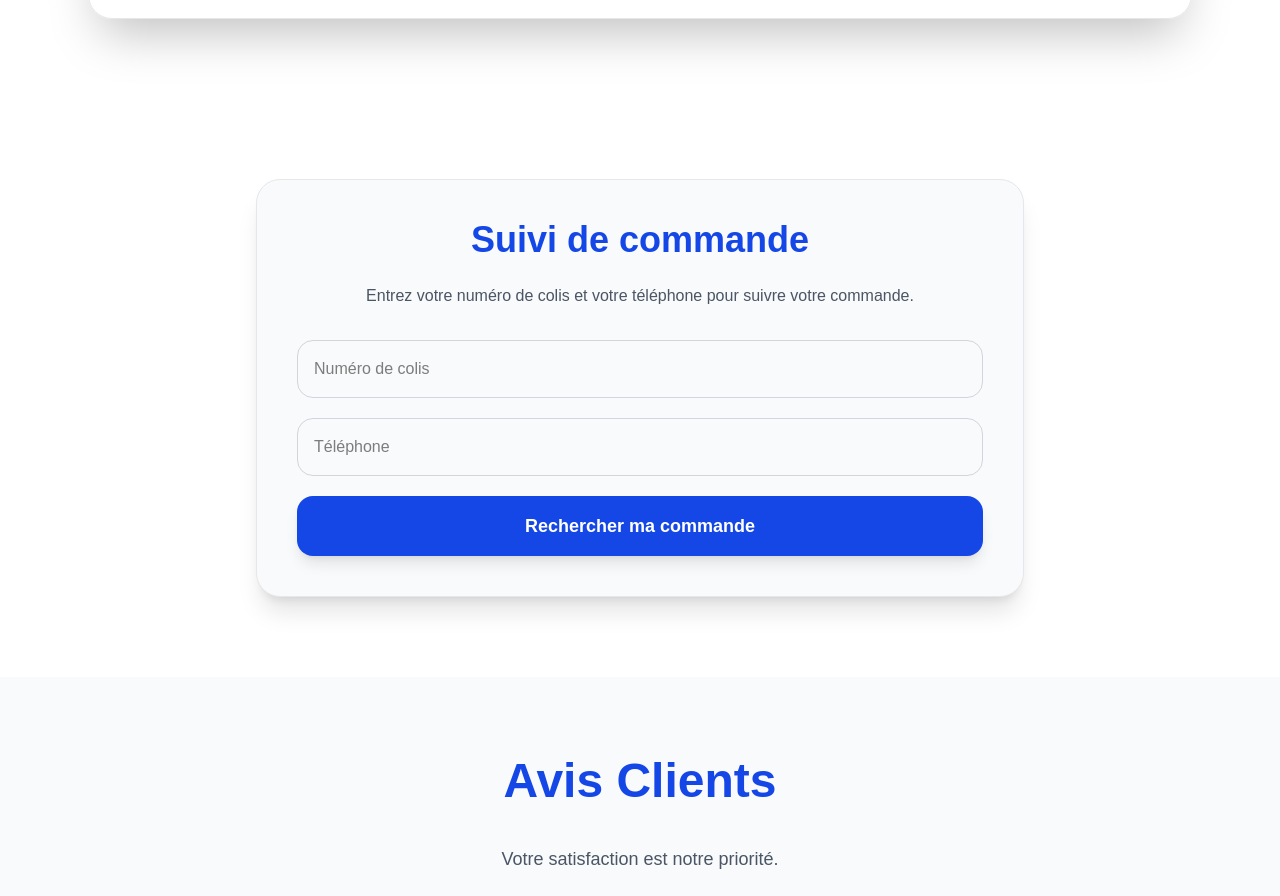
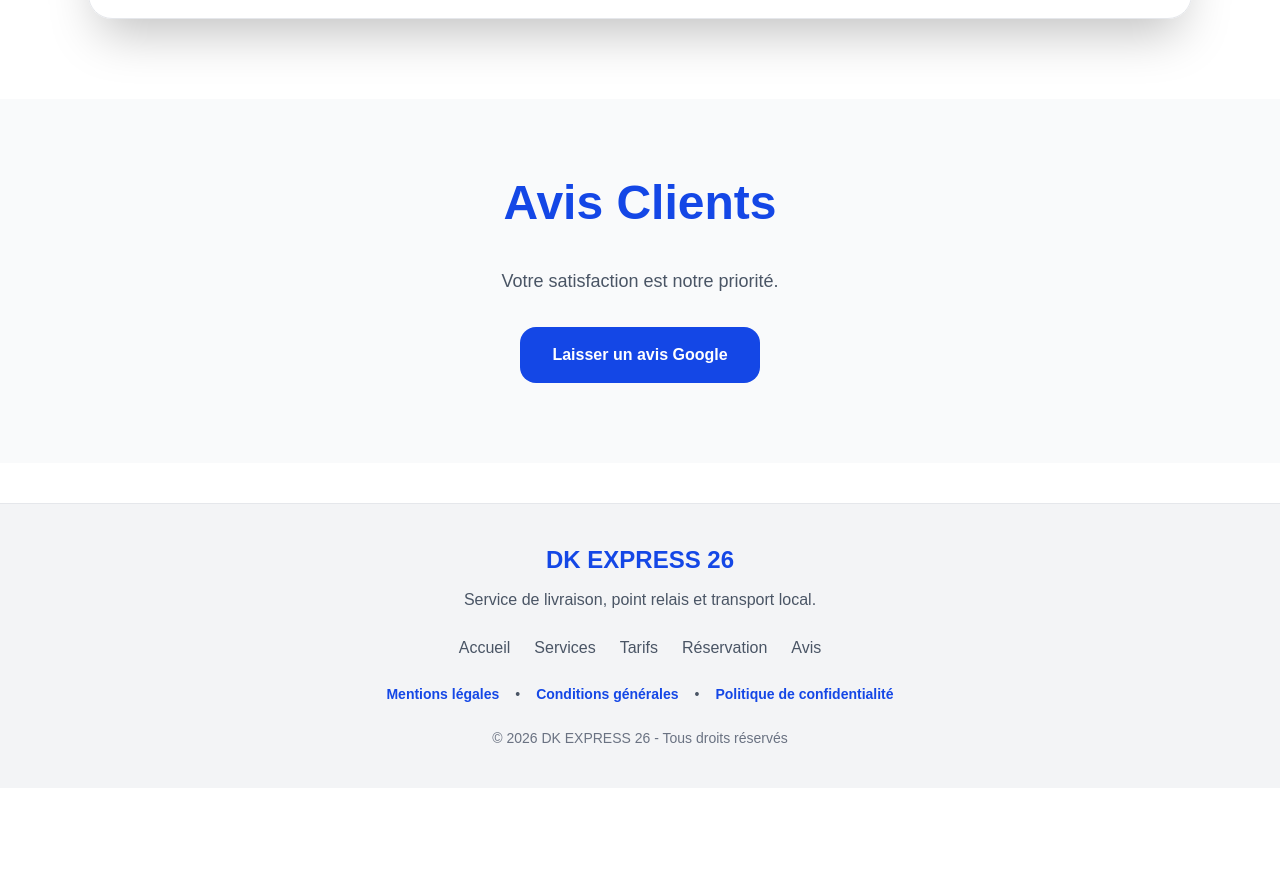
Before and after one commit to dkexpress2607/dk-express26, a Next.js app: page / in a window 1280 px wide. Shown: the part 4602-5498 px from the top of the page. After the commit the page ends 5390 px from the top, so only its background shows below. Built offline with nearby package versions, Linux system fonts and the light colour scheme; grey boxes are pictures that could not be loaded.

Commit message:
Ajout animations modernes

```diff
--- a/app/page.tsx
+++ b/app/page.tsx
@@ -518,45 +518,7 @@ export default function Home() {
         </div>
 
       )}
-{/* SUIVI DE COMMANDE */}
-<section className="py-20 bg-white px-6">
 
-  <div className="max-w-3xl mx-auto bg-gray-50 p-10 rounded-3xl shadow-xl border border-gray-200">
-
-    <h2 className="text-4xl font-black text-center text-blue-700 mb-6">
-      Suivi de commande
-    </h2>
-
-    <p className="text-center text-gray-600 mb-8">
-      Entrez votre numéro de colis et votre téléphone pour suivre votre commande.
-    </p>
-
-    <form className="space-y-5">
-
-      <input
-        type="text"
-        placeholder="Numéro de colis"
-        className="w-full p-4 rounded-2xl border border-gray-300 text-black focus:outline-none focus:ring-2 focus:ring-blue-500"
-      />
-
-      <input
-        type="tel"
-        placeholder="Téléphone"
-        className="w-full p-4 rounded-2xl border border-gray-300 text-black focus:outline-none focus:ring-2 focus:ring-blue-500"
-      />
-
-      <button
-        type="submit"
-        className="w-full bg-blue-700 hover:bg-blue-800 transition text-white py-4 rounded-2xl font-bold text-lg shadow-lg"
-      >
-        Rechercher ma commande
-      </button>
-
-    </form>
-
-  </div>
-
-</section>
       {/* AVIS */}
       <section id="avis" className="py-20 bg-gray-50">
 
```
